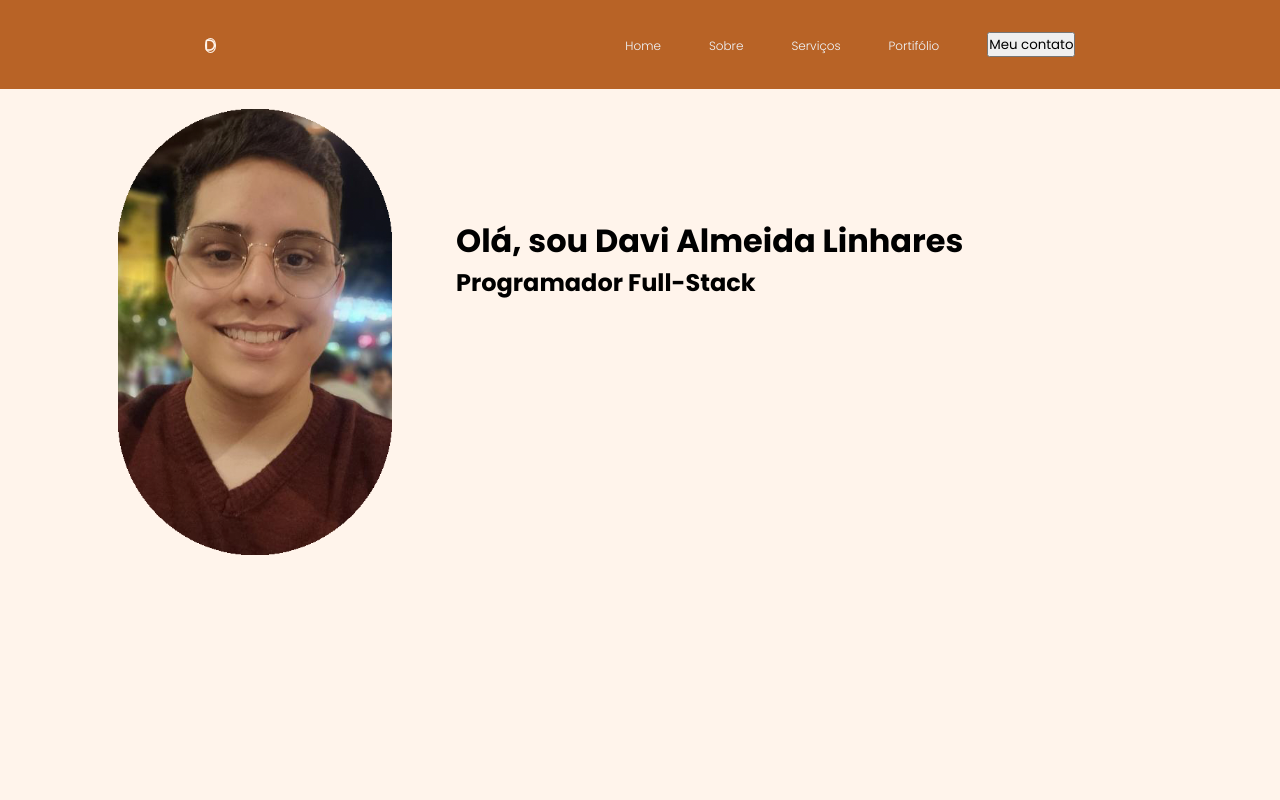
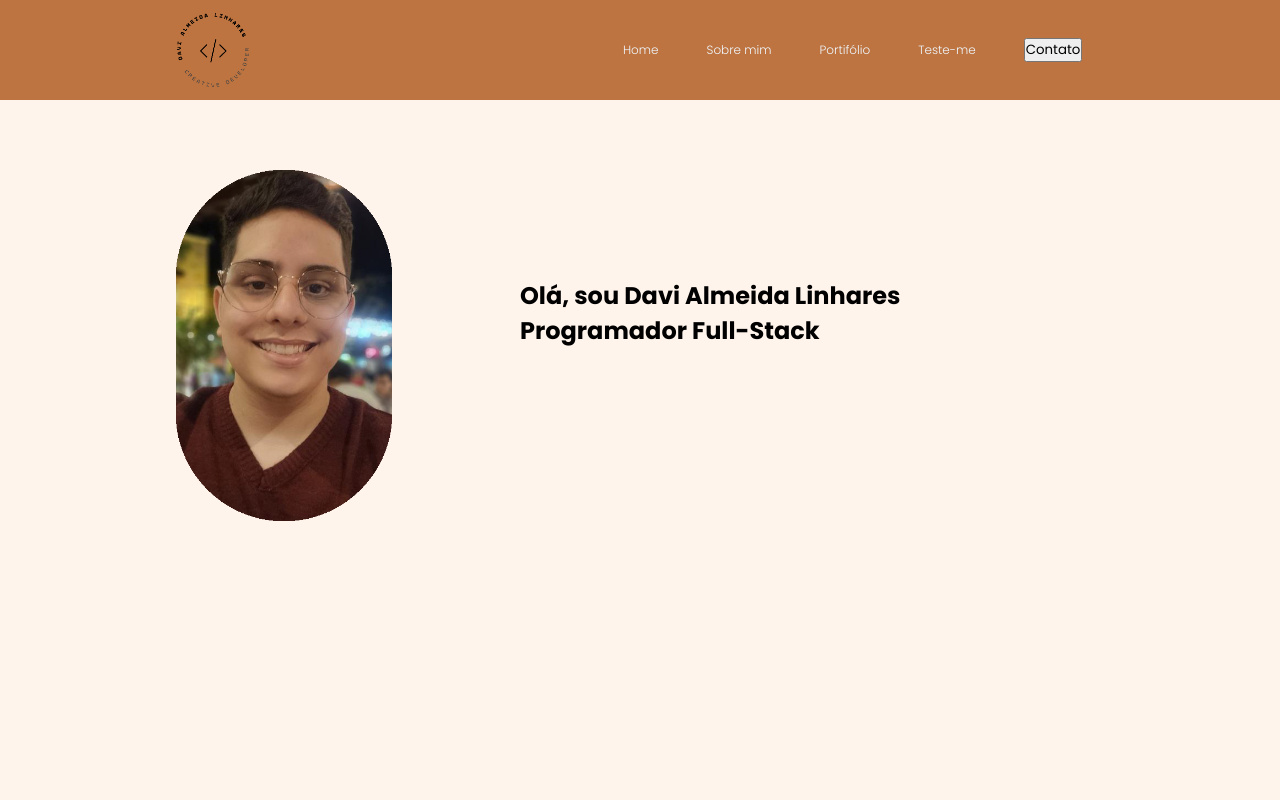
Before and after one commit to davialm/portifolio, a plain HTML site: page index.html in a window 1280 px wide. Shown: the top 800 px of the page. Drawn offline with Linux system fonts and the light colour scheme.

Commit message:
Segundo Commit

```diff
--- a/index.html
+++ b/index.html
@@ -16,50 +16,38 @@
 
 <body>
 
-    <div class="background">
+<!------------------------------------------------------------------------------------------------------------------------------>
 
 
     <header>
 
         <div class="logo">
+            <img src="logo.png">
+        </div>
 
-                <i class="fa-sharp fa-solid fa-d"></i>
+        <div class="navegation">
+
+            <nav class="header-link">
+
+                <a href="#">Home</a>
+                <a href="#">Sobre mim</a>
+                <a href="#">Portifólio</a>
+                <a href="#">Teste-me</a>
+                <button>Contato</button>
+
+            </nav>
 
         </div>
 
-            <div class="header-link">
-
-                <li>
-                    <a href="#">
-                        Home
-                    </a>
-                </li>
-                <li>
-                    <a href="#">
-                        Sobre
-                    </a>
-                </li>
-                <li>
-                    <a href="#">
-                        Serviços
-                    </a>
-                </li>
-                <li>
-                    <a href="#">
-                        Portifólio
-                    </a>
-                </li>
-                <button>
-                    Meu contato
-                </button>
-
-            </div>
 
     </header>
 
-    </div>
 
-<div class="home_page">
+<!------------------------------------------------------------------------------------------------------------------------------>
+
+    <main>
+
+        <section class="introduction">
 
             <div class="profile_pic">
 
@@ -74,9 +62,30 @@
 
             </div>
 
+
+        </section>
+        <div class="scroll">
+
+            <img src="scrolling_mousewheel.gif" alt="">
+
         </div>
 
 
+    </main>
+
+
+<!------------------------------------------------------------------------------------------------------------------------------>
+
+    <footer>
+
+        <div class="icons">
+
+            <img src="linkedin_img.png" alt="">
+            <img src="Github_img.svg" alt="">
+
+        </div>
+
+    </footer>
 
 
 </body>
--- a/style.css
+++ b/style.css
@@ -10,33 +10,71 @@
 
 body
 {
-    overflow: hidden;
+    /* border: 1px solid red; */
+    width: 100%;
+    height: 2000px;
+
 }
 
-.background
+header
 {
-    /* background: linear-gradient(rgba(0, 0, 0, 0.5), rgba(0, 0, 0, 0.5)); */
-    background-color: #b86326;
+
+    background-color: #bd7440;
     background-size: cover;
     background-position:center;
-    padding-top: 2.5%;
-    padding-bottom: 2.5%;
-    /* background-image: url(background.jpg); */
-}
-header
-{
+    padding-top: 1%;
+    padding-bottom: 1%;
+    height: 100px;
     display: flex;
     justify-content: space-around;
     max-width: 100%;
-    align-items: center;
     text-align: center;
-    /* padding-top: 5rem; */
 
 }
-body
+main
 {
+    overflow: hidden;
     background-color: #fff4eb;
+    width: 100%;
+    height: 100%;
 }
+
+footer
+{
+    /* border: 1px solid blue; */
+    background-size: cover;
+    background-position:center;
+    background-color: #fff4eb;
+    height: 50px;
+    display:flex;
+    position:relative;
+
+}
+section
+{
+    /* border: 1px solid red; */
+    width:  100vw;
+    height: 100vh;
+}
+.scroll
+{
+    position: relative;
+    float: right;
+}
+.introduction
+{
+    display: flex;
+    padding-top: 50px;
+    padding-bottom: 150px;
+}
+
+.navegation
+{
+    display: flex;
+    align-items: center;
+    vertical-align: middle;
+}
+
 .header-link
 {
     display: flex;
@@ -44,6 +82,7 @@ body
     font-weight: 300;
     cursor: pointer;
     vertical-align: middle;
+    align-items: center;
 
 }
 .header-link a
@@ -66,7 +105,7 @@ body
 
 .profile_pic img
 {
-    padding-left: 30%;
+    padding-left: 45%;
     padding-top: 5%;
     width: 100%;
 
@@ -74,21 +113,35 @@ body
 
 .title
 {
-    padding-left: 5%;
+    padding-left: 10%;
     padding-top: 10%;
+
 }
-.logo i
+.logo
 {
-    height: 100 px;
-    width: 100 px;
+    width: 30px;
+    max-width: fit-content;
     background: transparent;
-    border: 1px solid #fff4eb;
-    color: #fff4eb;
-    border-radius: 50%;
     display: inline-flex;
-    align-items: center;
     justify-content: center;
-    font-size: 13px;
     cursor: pointer;
 
 }
+.icons img
+{
+    height: 45px;
+    width: 45px;
+    position: relative;
+    left: 0%;
+}
+.icons
+{
+    height: 100%;
+    width:100%;
+    gap: 1rem;
+    max-width: 100%;
+    display: flex;
+    position:relative;
+    align-items: center;
+
+}
```
Also changed, not shown: Github_img.svg (added), linkedin_img.png (added), logo.png (added), scrolling_mousewheel.gif (added). Lines whose indentation alone changed are shown as unchanged.
